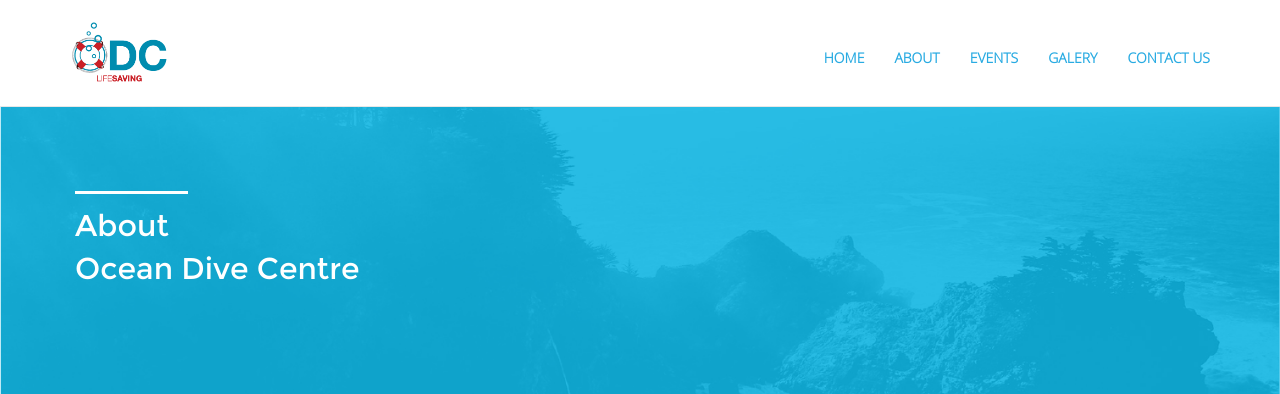
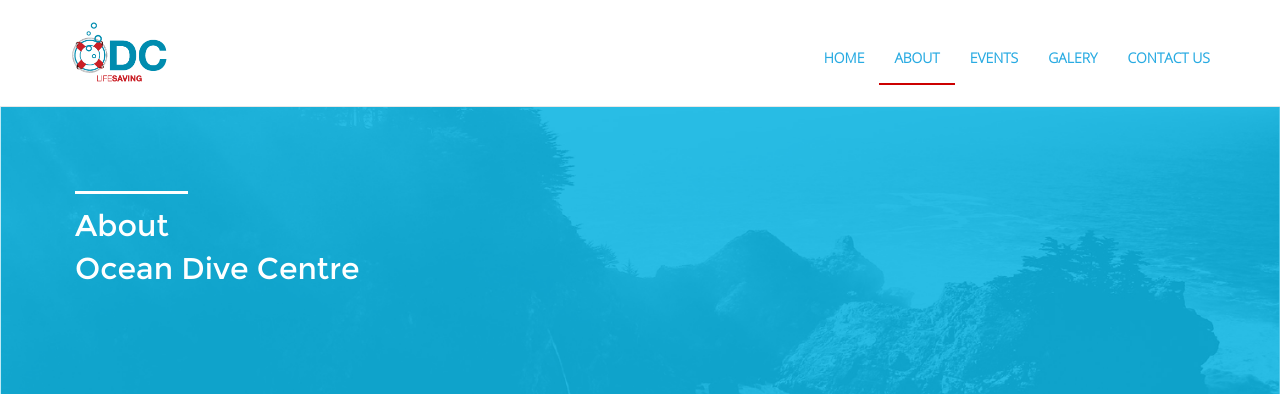
Before and after one commit to rilindpozhegu/odc, a PHP site: page /about.html in a window 1280 px wide. Shown: the top 394 px of the page. Run offline with PHP 8.4, Linux system fonts and the light colour scheme.

Commit message:
hover effects

```diff
--- a/about.html
+++ b/about.html
@@ -45,19 +45,19 @@
                         <a class="#" href="#page-top"></a>
                     </li>
                     <li>
-                        <a class="#" href="home.html">HOME</a>
+                        <a class="" href="index.html">HOME</a>
                     </li>
                     <li>
-                        <a class="#" href="#about">ABOUT</a>
+                        <a class="active" href="about.html">ABOUT</a>
                     </li>
                     <li>
-                        <a class="#" href="#services">EVENTS</a>
+                        <a class="#" href="event.html">EVENTS</a>
                     </li>
                     <li>
-                        <a class="#" href="#contact">GALERY</a>
+                        <a class="#" href="galery.html">GALERY</a>
                     </li>
                     <li>
-                        <a class="#" href="#contact">CONTACT US</a>
+                        <a class="#" href="contact.html">CONTACT US</a>
                     </li>
                 </ul>
             </div>
--- a/css/scrolling-nav.css
+++ b/css/scrolling-nav.css
@@ -37,10 +37,17 @@ html {
 .navbar-default .navbar-nav>li>a {
     font-weight: bold;
     color: #29abe2;
+    border-bottom: solid 2px transparent;
     transition: all ease-in-out 0.3s;
 }
-
-
+.navbar-default .navbar-nav>li>a:hover {
+    border-bottom: solid 2px #29abe2;
+    color: #29abe2;
+}
+.navbar-default .navbar-nav .active {
+    border-bottom: solid 2px #cc0000;
+    color: #29abe2;
+}
 
 @media(min-width:767px) {
     .navbar {
```
Also changed, not shown: contact.html (+5 -5 lines), event.html (+5 -5 lines), index.html (+4 -4 lines).
